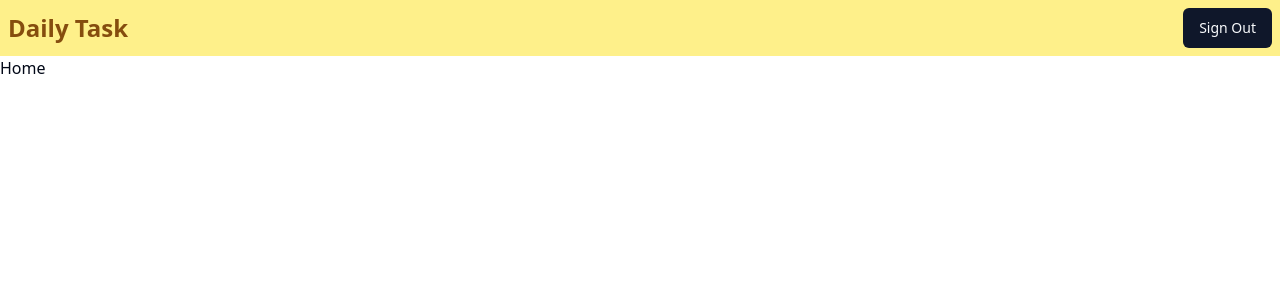
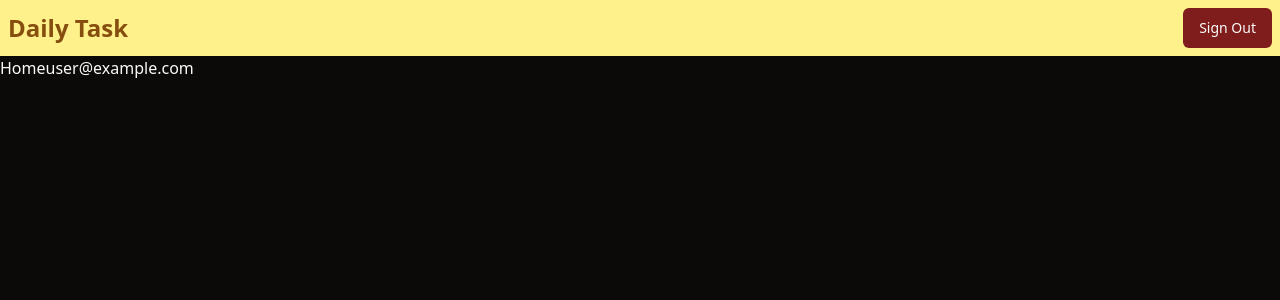
Before and after one commit to sheikhsulaiman/daily-task-web, a React (Vite) app: page /app in a window 1280 px wide. Shown: the top 300 px of the page. Built offline with nearby package versions, Linux system fonts and the light colour scheme; no server answers; sample sign-in values are in the browser's storage.

Commit message:
set theme

```diff
--- a/src/App.tsx
+++ b/src/App.tsx
@@ -7,6 +7,7 @@ import { auth } from "@/firebase/config";
 import Home from "@/components/pages/Home";
 import Landing from "@/components/pages/Landing";
 import ProtectedRoute from "@/components/ProtectedRoute";
+import { ThemeProvider } from "@/components/theme-provider";
 
 function App() {
   const [user, setUser] = useState<User | null>(auth.currentUser);
@@ -26,7 +27,7 @@ function App() {
   }, [auth, user]);
 
   return (
-    <>
+    <ThemeProvider defaultTheme="dark" storageKey="vite-ui-theme">
       <Routes>
         <Route path="/" element={<Landing />} />
         <Route
@@ -51,7 +52,7 @@ function App() {
         />
       </Routes>
       <Toaster />
-    </>
+    </ThemeProvider>
   );
 }
 
--- a/src/components/pages/Home.tsx
+++ b/src/components/pages/Home.tsx
@@ -3,7 +3,7 @@ import { signOut } from "firebase/auth";
 import { auth } from "@/firebase/config";
 
 const Home = () => {
-  const userName = auth.name;
+  const userName = auth.currentUser?.email;
   return (
     <>
       <nav className="w-full flex items-center justify-between p-2 bg-yellow-200">
@@ -11,6 +11,7 @@ const Home = () => {
 
         <Button
           type="button"
+          variant={"destructive"}
           onClick={() => {
             signOut(auth);
           }}
--- /dev/null
+++ b/src/components/theme-provider.tsx
@@ -0,0 +1,73 @@
+import { createContext, useContext, useEffect, useState } from "react";
+
+type Theme = "dark" | "light" | "system";
+
+type ThemeProviderProps = {
+  children: React.ReactNode;
+  defaultTheme?: Theme;
+  storageKey?: string;
+};
+
+type ThemeProviderState = {
+  theme: Theme;
+  setTheme: (theme: Theme) => void;
+};
+
+const initialState: ThemeProviderState = {
+  theme: "system",
+  setTheme: () => null,
+};
+
+const ThemeProviderContext = createContext<ThemeProviderState>(initialState);
+
+export function ThemeProvider({
+  children,
+  defaultTheme = "system",
+  storageKey = "vite-ui-theme",
+  ...props
+}: ThemeProviderProps) {
+  const [theme, setTheme] = useState<Theme>(
+    () => (localStorage.getItem(storageKey) as Theme) || defaultTheme
+  );
+
+  useEffect(() => {
+    const root = window.document.documentElement;
+
+    root.classList.remove("light", "dark");
+
+    if (theme === "system") {
+      const systemTheme = window.matchMedia("(prefers-color-scheme: dark)")
+        .matches
+        ? "dark"
+        : "light";
+
+      root.classList.add(systemTheme);
+      return;
+    }
+
+    root.classList.add(theme);
+  }, [theme]);
+
+  const value = {
+    theme,
+    setTheme: (theme: Theme) => {
+      localStorage.setItem(storageKey, theme);
+      setTheme(theme);
+    },
+  };
+
+  return (
+    <ThemeProviderContext.Provider {...props} value={value}>
+      {children}
+    </ThemeProviderContext.Provider>
+  );
+}
+
+export const useTheme = () => {
+  const context = useContext(ThemeProviderContext);
+
+  if (context === undefined)
+    throw new Error("useTheme must be used within a ThemeProvider");
+
+  return context;
+};
--- a/src/globals.css
+++ b/src/globals.css
@@ -5,64 +5,47 @@
 @layer base {
   :root {
     --background: 0 0% 100%;
-    --foreground: 222.2 84% 4.9%;
-
+    --foreground: 20 14.3% 4.1%;
     --card: 0 0% 100%;
-    --card-foreground: 222.2 84% 4.9%;
-
+    --card-foreground: 20 14.3% 4.1%;
     --popover: 0 0% 100%;
-    --popover-foreground: 222.2 84% 4.9%;
-
-    --primary: 222.2 47.4% 11.2%;
-    --primary-foreground: 210 40% 98%;
-
-    --secondary: 210 40% 96.1%;
-    --secondary-foreground: 222.2 47.4% 11.2%;
-
-    --muted: 210 40% 96.1%;
-    --muted-foreground: 215.4 16.3% 46.9%;
-
-    --accent: 210 40% 96.1%;
-    --accent-foreground: 222.2 47.4% 11.2%;
-
+    --popover-foreground: 20 14.3% 4.1%;
+    --primary: 47.9 95.8% 53.1%;
+    --primary-foreground: 26 83.3% 14.1%;
+    --secondary: 60 4.8% 95.9%;
+    --secondary-foreground: 24 9.8% 10%;
+    --muted: 60 4.8% 95.9%;
+    --muted-foreground: 25 5.3% 44.7%;
+    --accent: 60 4.8% 95.9%;
+    --accent-foreground: 24 9.8% 10%;
     --destructive: 0 84.2% 60.2%;
-    --destructive-foreground: 210 40% 98%;
-
-    --border: 214.3 31.8% 91.4%;
-    --input: 214.3 31.8% 91.4%;
-    --ring: 222.2 84% 4.9%;
-
+    --destructive-foreground: 60 9.1% 97.8%;
+    --border: 20 5.9% 90%;
+    --input: 20 5.9% 90%;
+    --ring: 20 14.3% 4.1%;
     --radius: 0.5rem;
   }
 
   .dark {
-    --background: 222.2 84% 4.9%;
-    --foreground: 210 40% 98%;
-
-    --card: 222.2 84% 4.9%;
-    --card-foreground: 210 40% 98%;
-
-    --popover: 222.2 84% 4.9%;
-    --popover-foreground: 210 40% 98%;
-
-    --primary: 210 40% 98%;
-    --primary-foreground: 222.2 47.4% 11.2%;
-
-    --secondary: 217.2 32.6% 17.5%;
-    --secondary-foreground: 210 40% 98%;
-
-    --muted: 217.2 32.6% 17.5%;
-    --muted-foreground: 215 20.2% 65.1%;
-
-    --accent: 217.2 32.6% 17.5%;
-    --accent-foreground: 210 40% 98%;
-
+    --background: 20 14.3% 4.1%;
+    --foreground: 60 9.1% 97.8%;
+    --card: 20 14.3% 4.1%;
+    --card-foreground: 60 9.1% 97.8%;
+    --popover: 20 14.3% 4.1%;
+    --popover-foreground: 60 9.1% 97.8%;
+    --primary: 47.9 95.8% 53.1%;
+    --primary-foreground: 26 83.3% 14.1%;
+    --secondary: 12 6.5% 15.1%;
+    --secondary-foreground: 60 9.1% 97.8%;
+    --muted: 12 6.5% 15.1%;
+    --muted-foreground: 24 5.4% 63.9%;
+    --accent: 12 6.5% 15.1%;
+    --accent-foreground: 60 9.1% 97.8%;
     --destructive: 0 62.8% 30.6%;
-    --destructive-foreground: 210 40% 98%;
-
-    --border: 217.2 32.6% 17.5%;
-    --input: 217.2 32.6% 17.5%;
-    --ring: 212.7 26.8% 83.9%;
+    --destructive-foreground: 60 9.1% 97.8%;
+    --border: 12 6.5% 15.1%;
+    --input: 12 6.5% 15.1%;
+    --ring: 35.5 91.7% 32.9%;
   }
 }
 
```
